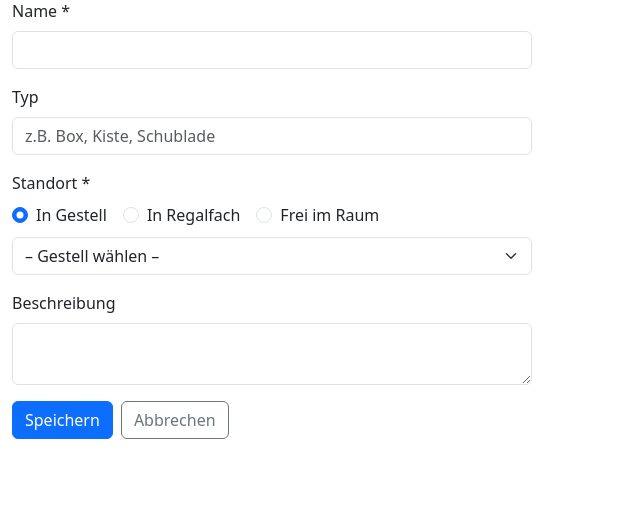
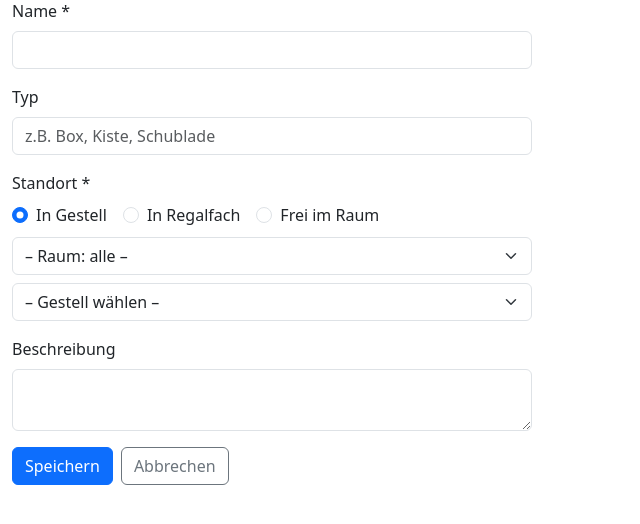
Before and after one commit to sasilanz/Inventar, a Flask app: page /standort/behaelter/neu in a window 1280 px wide. Shown: the part 137-661 px from the top of the page, without its empty margins (0-640 px from the left). Run offline with Flask 3, Linux system fonts and the light colour scheme.

Commit message:
Behälter-Formular: kaskadierende Standort-Filter
Raum-Filter → Gestell (bei 'In Gestell')
Raum-Filter → Gestell-Filter → Regalfach (bei 'In Regalfach')
Filter-Selects werden nicht als Formularwerte übermittelt.

Co-Authored-By: Claude Sonnet 4.6 <noreply@anthropic.com>

```diff
--- a/app/templates/standort/behaelter_formular.html
+++ b/app/templates/standort/behaelter_formular.html
@@ -40,28 +40,55 @@
       </div>
     </div>
 
+    {# ── In Gestell ───────────────────────────────────────────── #}
     <div id="div_gestell">
-      <select name="gestell_id" class="form-select">
+      <select id="flt_gestell_raum" class="form-select mb-2">
+        <option value="">– Raum: alle –</option>
+        {% for raum in raeume %}
+        <option value="{{ raum.id }}">{{ raum.zone.name }} / {{ raum.name }}</option>
+        {% endfor %}
+      </select>
+      <select name="gestell_id" id="sel_gestell" class="form-select">
         <option value="">– Gestell wählen –</option>
         {% for gestell in gestelle %}
-        <option value="{{ gestell.id }}"
+        <option value="{{ gestell.id }}" data-raum="{{ gestell.raum_id }}"
           {{ 'selected' if behaelter and behaelter.gestell_id == gestell.id }}>
-          {{ gestell.raum.zone.name }} / {{ gestell.raum.name }} / {{ gestell.name }}
+          {{ gestell.raum.name }} / {{ gestell.name }}
         </option>
         {% endfor %}
       </select>
     </div>
+
+    {# ── In Regalfach ─────────────────────────────────────────── #}
     <div id="div_regalfach" style="display:none">
-      <select name="regalfach_id" class="form-select">
+      <select id="flt_rfach_raum" class="form-select mb-2">
+        <option value="">– Raum: alle –</option>
+        {% for raum in raeume %}
+        <option value="{{ raum.id }}">{{ raum.zone.name }} / {{ raum.name }}</option>
+        {% endfor %}
+      </select>
+      <select id="flt_rfach_gestell" class="form-select mb-2">
+        <option value="">– Gestell: alle –</option>
+        {% for gestell in gestelle %}
+        <option value="{{ gestell.id }}" data-raum="{{ gestell.raum_id }}">
+          {{ gestell.raum.name }} / {{ gestell.name }}
+        </option>
+        {% endfor %}
+      </select>
+      <select name="regalfach_id" id="sel_regalfach" class="form-select">
         <option value="">– Regalfach wählen –</option>
         {% for fach in regalfaecher %}
         <option value="{{ fach.id }}"
+                data-gestell="{{ fach.gestell_id }}"
+                data-raum="{{ fach.gestell.raum_id }}"
           {{ 'selected' if behaelter and behaelter.regalfach_id == fach.id }}>
-          {{ fach.gestell.raum.zone.name }} / {{ fach.gestell.raum.name }} / {{ fach.gestell.name }} / {{ fach.bezeichnung }}
+          {{ fach.gestell.name }} / {{ fach.bezeichnung }}
         </option>
         {% endfor %}
       </select>
     </div>
+
+    {# ── Frei im Raum ─────────────────────────────────────────── #}
     <div id="div_raum" style="display:none">
       <select name="raum_id" class="form-select">
         <option value="">– Raum wählen –</option>
@@ -88,14 +115,54 @@
 
 <script>
 function zeigeStandort(wahl) {
-  document.getElementById('div_gestell').style.display  = wahl === 'gestell'   ? '' : 'none';
+  document.getElementById('div_gestell').style.display   = wahl === 'gestell'   ? '' : 'none';
   document.getElementById('div_regalfach').style.display = wahl === 'regalfach' ? '' : 'none';
-  document.getElementById('div_raum').style.display     = wahl === 'raum'      ? '' : 'none';
+  document.getElementById('div_raum').style.display      = wahl === 'raum'      ? '' : 'none';
 }
-// Beim Laden: richtigen Block anzeigen
-document.addEventListener('DOMContentLoaded', function() {
+
+function filterSelect(select, allOpts, filterFn) {
+  const current = select.value;
+  while (select.options.length > 1) select.remove(1);
+  allOpts.filter(filterFn).forEach(o => select.add(o.cloneNode(true)));
+  if ([...select.options].some(o => o.value === current)) select.value = current;
+}
+
+document.addEventListener('DOMContentLoaded', function () {
+  // Beim Laden: richtigen Block anzeigen
   var checked = document.querySelector('input[name="standort_typ"]:checked');
   if (checked) zeigeStandort(checked.value);
+
+  // ── Cascade: In Gestell ──────────────────────────────────────
+  const fltGRaum  = document.getElementById('flt_gestell_raum');
+  const selGestell = document.getElementById('sel_gestell');
+  const optsGestell = [...selGestell.options].slice(1);
+
+  fltGRaum.addEventListener('change', function () {
+    const raumId = this.value;
+    filterSelect(selGestell, optsGestell, o => !raumId || o.dataset.raum === raumId);
+  });
+
+  // ── Cascade: In Regalfach ────────────────────────────────────
+  const fltRRaum    = document.getElementById('flt_rfach_raum');
+  const fltRGestell = document.getElementById('flt_rfach_gestell');
+  const selRegalfach = document.getElementById('sel_regalfach');
+  const optsRGestell  = [...fltRGestell.options].slice(1);
+  const optsRegalfach = [...selRegalfach.options].slice(1);
+
+  fltRRaum.addEventListener('change', function () {
+    const raumId = this.value;
+    filterSelect(fltRGestell, optsRGestell, o => !raumId || o.dataset.raum === raumId);
+    fltRGestell.value = '';
+    filterSelect(selRegalfach, optsRegalfach, o => !raumId || o.dataset.raum === raumId);
+  });
+
+  fltRGestell.addEventListener('change', function () {
+    const gestellId = this.value;
+    const raumId    = fltRRaum.value;
+    filterSelect(selRegalfach, optsRegalfach,
+      o => (!raumId    || o.dataset.raum    === raumId) &&
+           (!gestellId || o.dataset.gestell === gestellId));
+  });
 });
 </script>
 {% endblock %}
```
